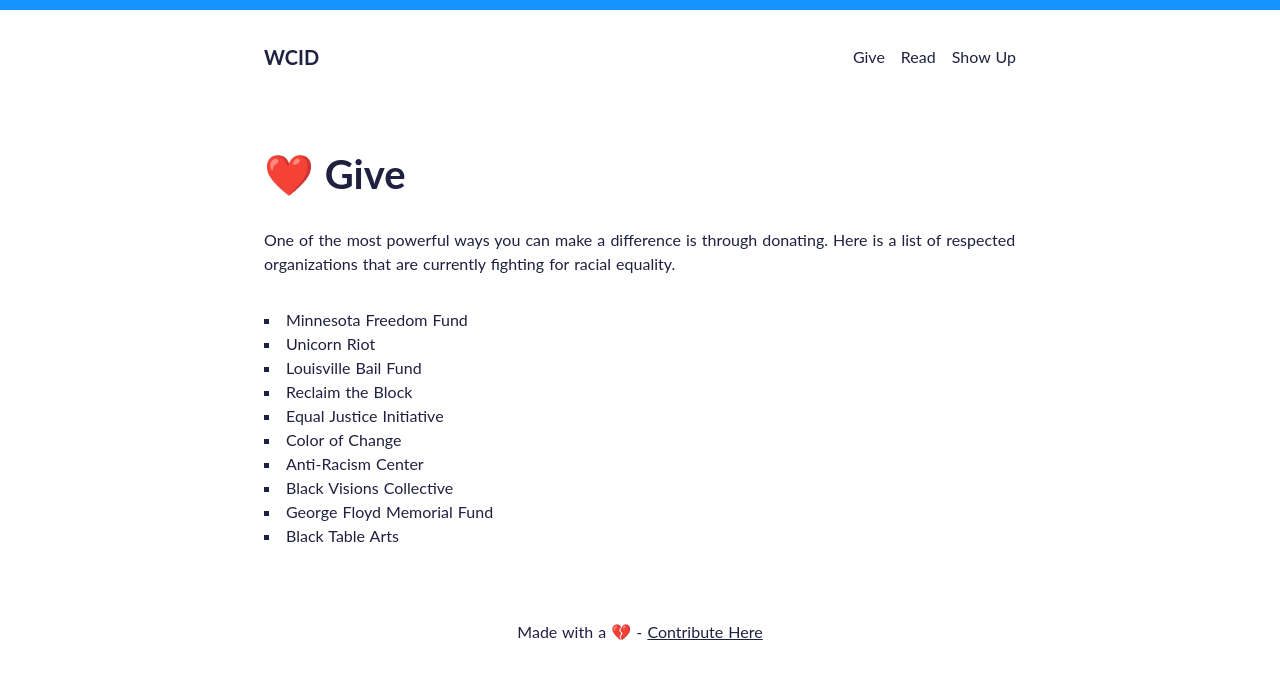
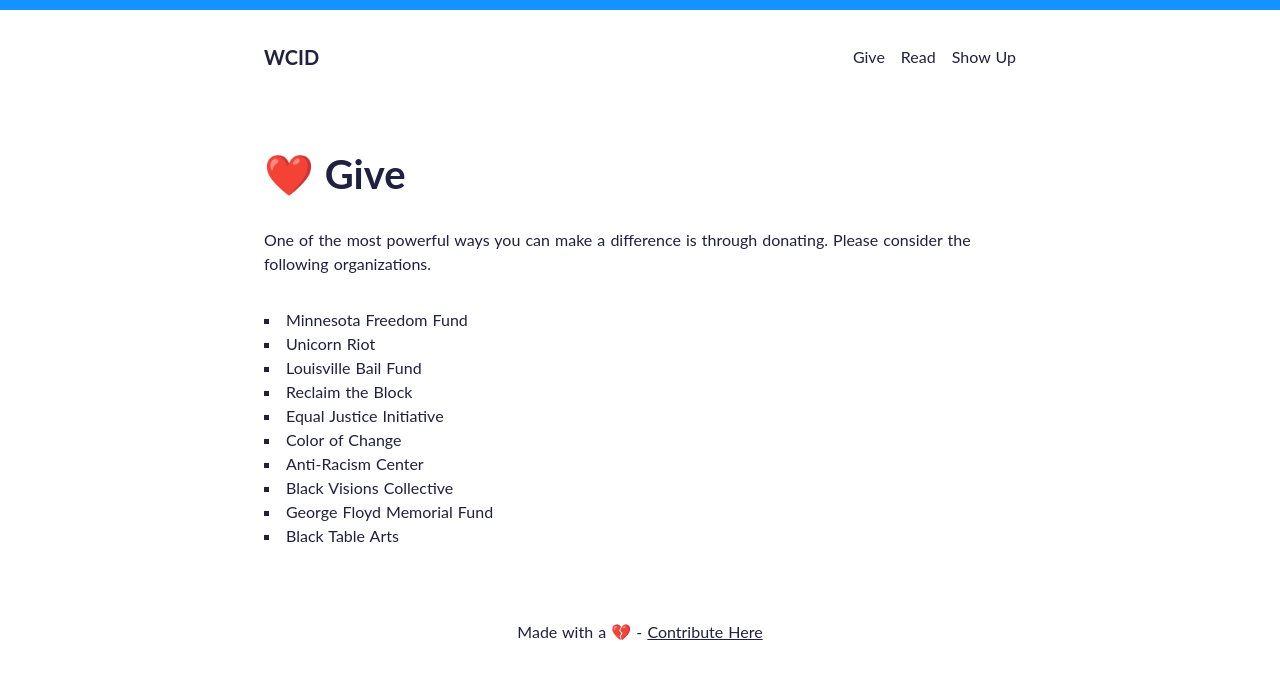
Before and after one commit to jamesctucker/what-can-i-do, a Nuxt app: page /give in a window 1280 px wide. Shown: the top 678 px of the page. Built offline with nearby package versions, Linux system fonts and the light colour scheme.

Commit message:
updated giving copy

```diff
--- a/pages/give.vue
+++ b/pages/give.vue
@@ -4,8 +4,7 @@
       <h1 class="p-2 mt-8 mb-2">❤️ Give</h1>
       <p class="p-2">
         One of the most powerful ways you can make a difference is through
-        donating. Here is a list of respected organizations that are currently
-        fighting for racial equality.
+        donating. Please consider the following organizations.
       </p>
     </section>
     <section>
```
